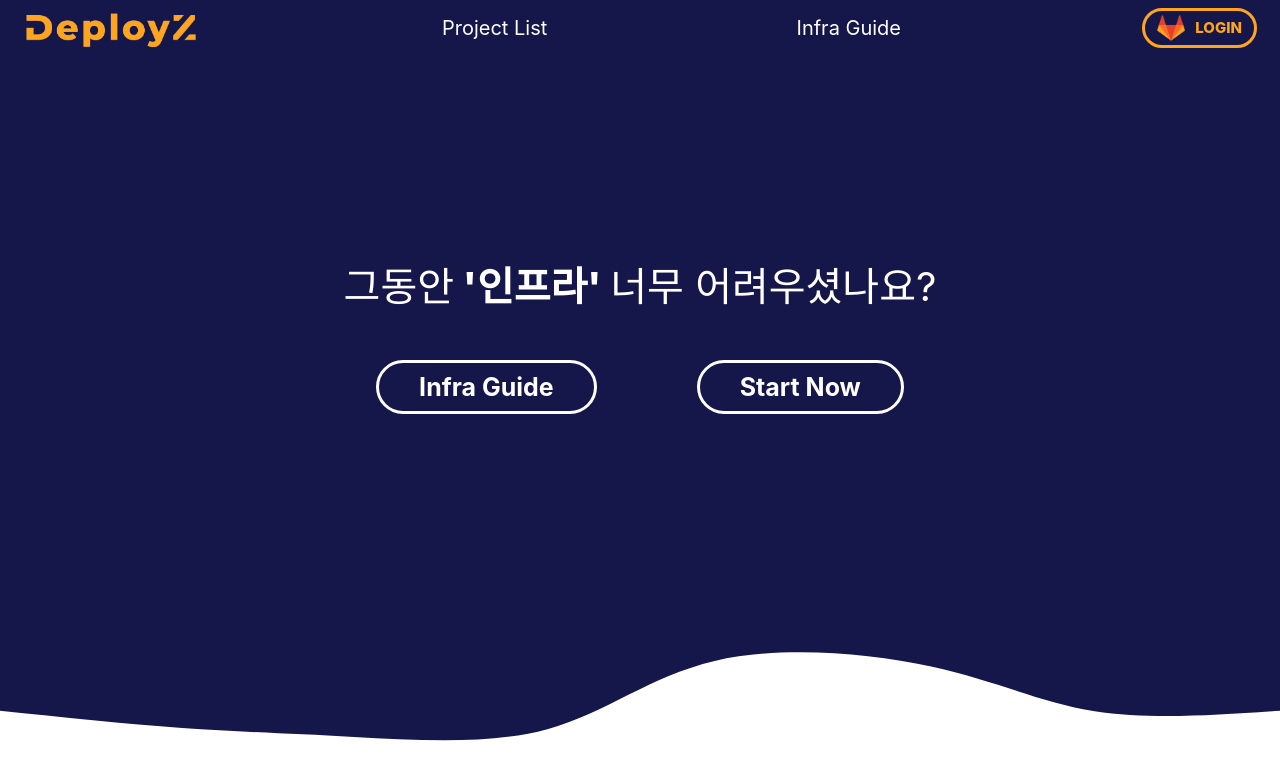
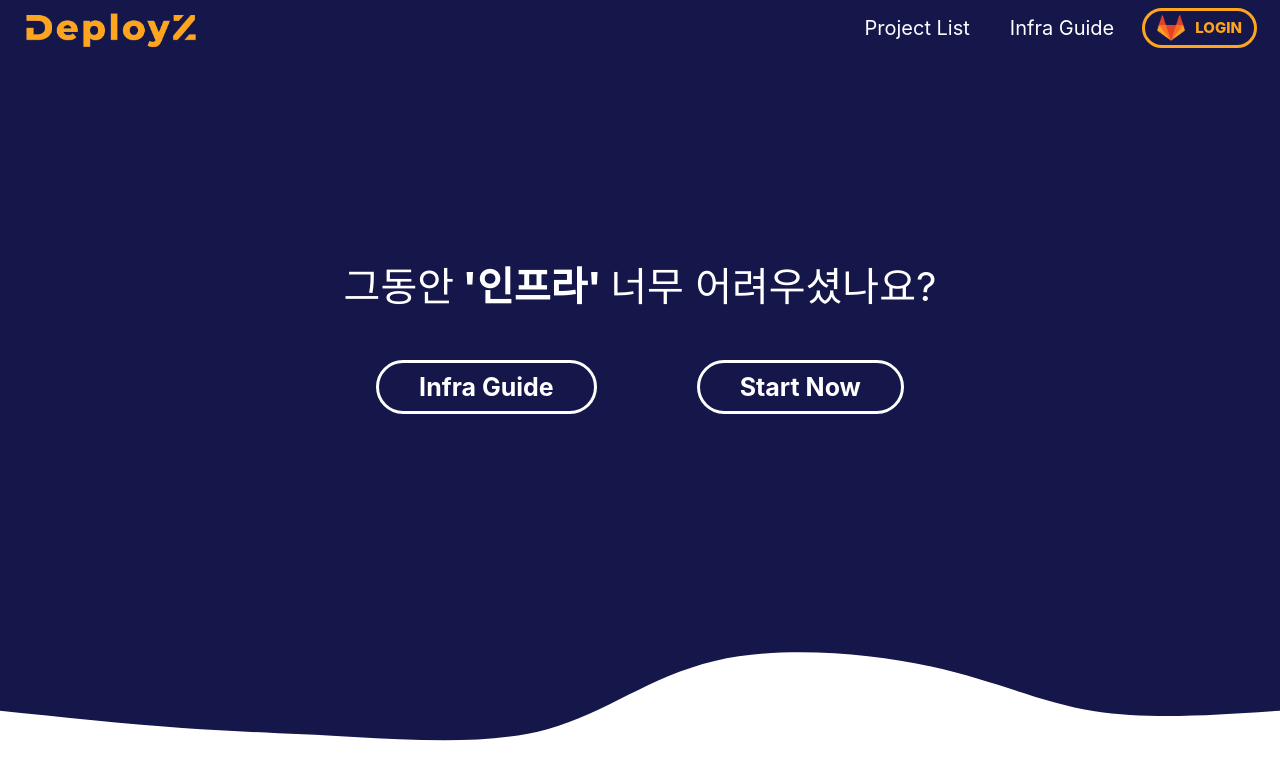
Before and after one commit to 2kjin/DeployZ, a React (Vite) app in the folder frontend/: page / in a window 1280 px wide. Shown: the top 780 px of the page. Built offline with nearby package versions, Linux system fonts and the light colour scheme.

Commit message:
⚡ update : 집집집

```diff
--- a/frontend/src/components/common/Header.tsx
+++ b/frontend/src/components/common/Header.tsx
@@ -12,12 +12,14 @@ export default function Header({type}: {type: String}) {
   return (
     <Container type={type}>
       <Logo alt="logo" src={LogoPic} onClick={() => navigate("/")}/>
-      <NavStyle to="/guide" >Project List</NavStyle>
-      <NavStyle to="/guide" >Infra Guide</NavStyle>
+      <div className="nav-container">
+      <NavStyle to="/project" >Project List</NavStyle>
+      <NavStyle to="/step" >Infra Guide</NavStyle>
       <Loginbtn>
         <Gitlab alt="gitlab" src={GitlabPic} />
         LOGIN
       </Loginbtn>
+      </div>
     </Container>
   );
 }
@@ -29,28 +31,30 @@ const Container = styled.div<{ type: String }>`
   padding: 0 1.5rem;
   background-color : ${(props) =>
     props.type == "intro" ? theme.colors.container : theme.colors.primary};
+  .nav-container{
+  display: flex;
+  }
 `
 const NavStyle = styled(NavLink)`
   display: flex;
-  align-items: end ;
-  justify-content: end;
+  align-items: center ;
   color: white;
-  padding: 2vh;
+  padding: 2rem;
   font-size: 2rem;
   &:link {
     transition : 0.5s;
     text-decoration: none;
   }
   &:hover {
-    color: lightyellow;
+    color: ${theme.colors.secondary};
     filter: drop-shadow(0.6vh 0.6vh 0.3vh rgb(0 0 0 / 0.6));
   }
   &.active {
     filter: drop-shadow(0.6vh 0.6vh 0.3vh rgb(0 0 0 / 0.6));
-    color: #FAE59C;
+    color: ${theme.colors.secondary};
     position: relative;
-    top: 1vh;
-    border-bottom: 1vh solid #FAE59C;
+    bottom: .2rem;
+    border-bottom: .2rem solid ${theme.colors.secondary};
   }
 `
 const Logo = styled.img`
```
